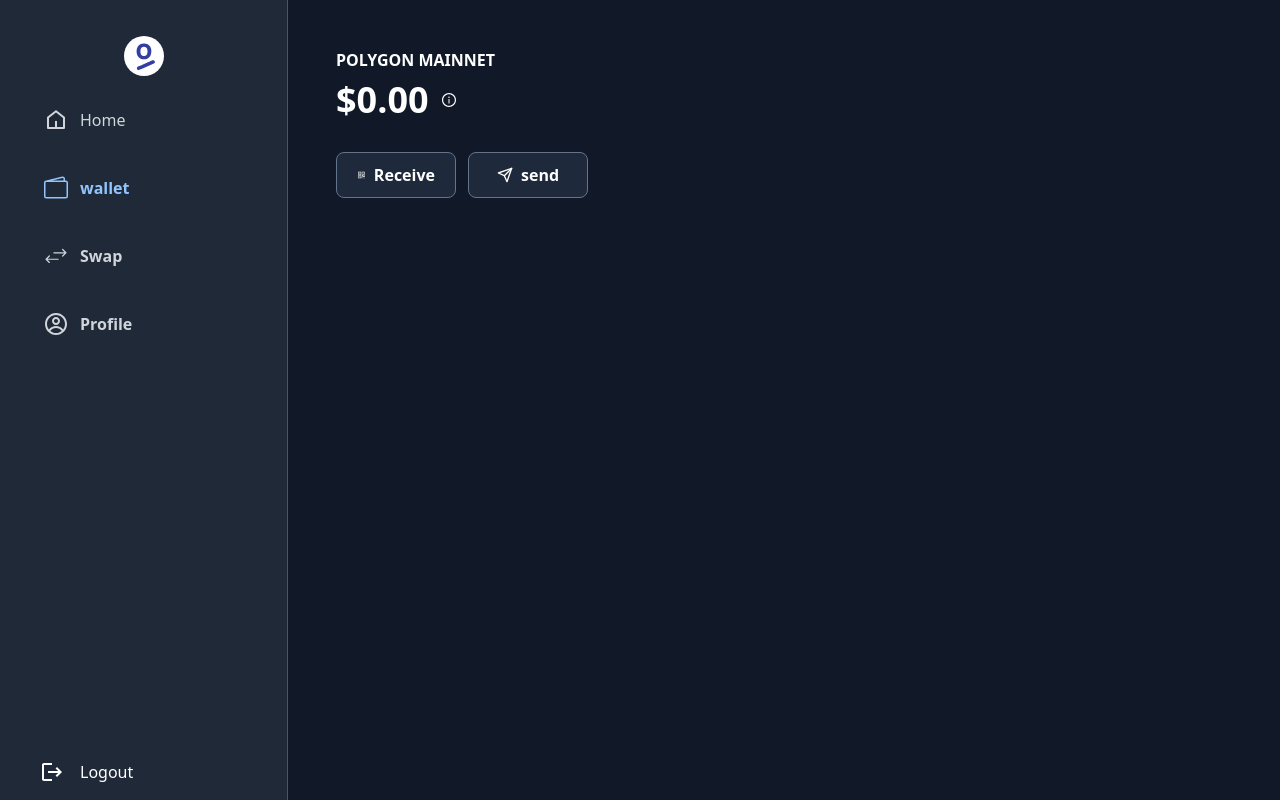
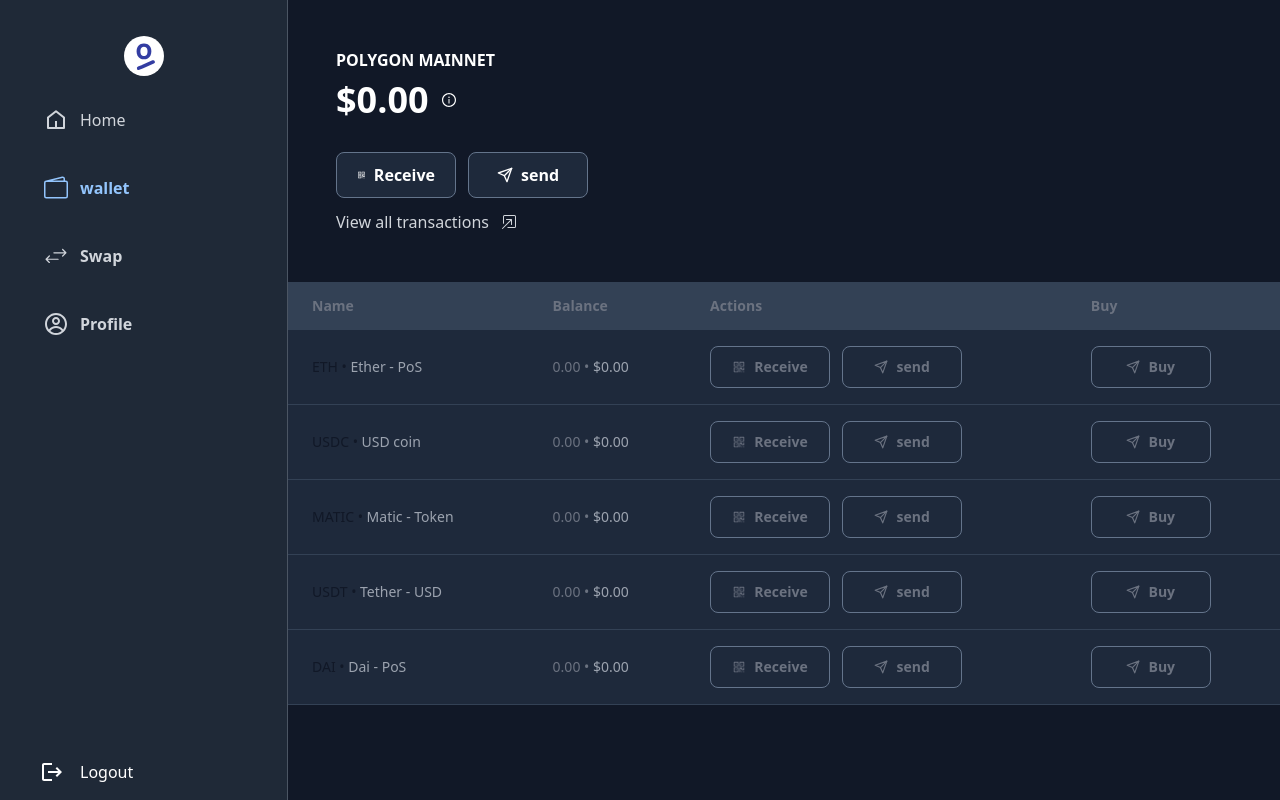
Before and after one commit to gammadefi/gamma-web, a Next.js app: page /wallet in a window 1280 px wide. Built offline with nearby package versions, Linux system fonts and the light colour scheme.

Commit message:
new changes

```diff
--- a/components/Sidebar.tsx
+++ b/components/Sidebar.tsx
@@ -17,7 +17,7 @@
   }
 
   return (
-    <div className="sm:block relative shrink-0 bg-gray-800 hidden py-4 px-3 border-gray-600 w-48 md:w-72 h-full border-r">
+    <div className="md:block relative shrink-0 bg-gray-800 hidden py-4 px-3 border-gray-600 w-48 md:w-72 h-full border-r">
       <div>
         <img src="/logo-dark.svg" className="mx-auto w-10 h-10 mt-5" />
       </div>
--- a/pages/wallet.tsx
+++ b/pages/wallet.tsx
@@ -1,50 +1,261 @@
-import React, { useEffect } from 'react'
-import {FiSend} from "react-icons/fi"
-import {AiOutlineInfoCircle, AiOutlineQrcode} from "react-icons/ai"
-import Link from 'next/link'
-import Sidebar from '../components/Sidebar'
-import BottomTab from '../components/BottomTab'
+import React, { useEffect } from "react";
+import { FiSend } from "react-icons/fi";
+import { AiOutlineInfoCircle, AiOutlineQrcode } from "react-icons/ai";
+import {BsBoxArrowInUpRight} from "react-icons/bs"
+import Link from "next/link";
+import Sidebar from "../components/Sidebar";
+import BottomTab from "../components/BottomTab";
 
 function wallet() {
-
   const isSignedIn: any = () => {
-    return true
-
-  }
+    return true;
+  };
 
   useEffect(() => {
     if (isSignedIn === false) {
-      location.replace("/login")
-   }
-
-  }, [])
-
-
+      location.replace("/login");
+    }
+  }, []);
 
   return (
-    <div className='h-screen bg-gray-900 text-white sm:flex items-center'>
+    <div className="h-screen bg-gray-900 text-white sm:flex items-center">
       <Sidebar />
       <BottomTab />
-      <div className='overflow-y-auto h-full w-full'>
-        <div className='w-full py-8 px-4 md:px-12 md:py-12'>
-            <h4 className='text-sm md:text-base font-semibold'>POLYGON MAINNET</h4>
-            <div className='flex gap-3 mt-2 items-center'>
-            <h2 className='font-bold text-2xl mt-0 md:text-4xl'>$0.00</h2>
-            <AiOutlineInfoCircle/>
-            </div>
+      <div className="overflow-y-auto h-full w-full">
+        <div className="w-full py-8 px-4 md:px-12 md:py-12">
+          <h4 className="text-sm md:text-base font-semibold">
+            POLYGON MAINNET
+          </h4>
+          <div className="flex gap-3 mt-2 items-center">
+            <h2 className="font-bold text-2xl mt-0 md:text-4xl">$0.00</h2>
+            <AiOutlineInfoCircle />
+          </div>
 
-            <div className='mt-8 flex items-center gap-3'>
-                <button style={{padding:"10px 20px", width:"120px"}} className='bg-slate-800 flex items-center justify-center gap-2 border font-bold border-slate-500 rounded-lg'><AiOutlineQrcode/> Receive</button>
+          <div className="mt-8 flex items-center gap-3">
+            <button
+              style={{ padding: "10px 20px", width: "120px" }}
+              className="bg-slate-800 flex items-center justify-center gap-2 border font-bold border-slate-500 rounded-lg"
+            >
+              <AiOutlineQrcode /> Receive
+            </button>
 
-                <button style={{padding:"10px 20px",width:"120px"}} className='bg-slate-800 flex items-center justify-center gap-2 border font-bold border-slate-500 rounded-lg'><FiSend/> send</button>
-            </div>
-
-
+            <button
+              style={{ padding: "10px 20px", width: "120px" }}
+              className="bg-slate-800 flex items-center justify-center gap-2 border font-bold border-slate-500 rounded-lg"
+            >
+              <FiSend /> send
+            </button>
+          </div>
+          <a target='_blank' className="flex items-center gap-3 mt-3 text-gray-300" href="https://polygonscan.com/address/0xebb07a5787650ba385ba7111fc4d3a994b6dbaa6">View all transactions <BsBoxArrowInUpRight/></a>
         </div>
 
+        <div className="overflow-x-auto mb- relative">
+
+          <table className="w-full text-sm text-left text-gray-500 dark:text-gray-400">
+
+            <thead className="text-sm text-gray-500 bg-slate-700  ">
+              <tr>
+                <th scope="col" className="py-3 px-6 h-12">
+                  Name
+                </th>
+                <th scope="col" className="py-3 px-6 h-12">
+                  Balance
+                </th>
+                <th scope="col" className="py-3  px-6 h-12">
+                  Actions
+                </th>
+                <th scope="col" className="py-3 px-6  h-12">
+                  Buy
+                </th>
+              </tr>
+            </thead>
+            <tbody>
+              <tr className=" border-slate-700 border-b bg-slate-800">
+                <th
+                  scope="row"
+                  className="py-4 px-6 font-medium text-gray-900 whitespace-nowrap dark:text-white"
+                >
+                  ETH • <span className="text-gray-400">Ether - PoS </span>
+                </th>
+                <td className="py-4 px-6">
+                  0.00 • <span className="text-gray-400">$0.00</span>
+                </td>
+                <td className="py-4  px-6">
+                  <div className="flex  items-center gap-3">
+                    <button
+                      style={{ padding: "10px 20px", width: "120px" }}
+                      className="bg-slate-800 flex items-center justify-center gap-2 border font-bold border-slate-500 rounded-lg"
+                    >
+                      <AiOutlineQrcode /> Receive
+                    </button>
+
+                    <button
+                      style={{ padding: "10px 20px", width: "120px" }}
+                      className="bg-slate-800 flex items-center justify-center gap-2 border font-bold border-slate-500 rounded-lg"
+                    >
+                      <FiSend /> send
+                    </button>
+                  </div>
+                </td>
+                <td className="py-4  px-6">
+                  <button
+                    style={{ padding: "10px 20px", width: "120px" }}
+                    className="bg-slate-800 flex items-center justify-center gap-2 border font-bold border-slate-500 rounded-lg"
+                  >
+                    <FiSend /> Buy
+                  </button>
+                </td>
+              </tr>
+              <tr className=" border-slate-700 border-b bg-slate-800">
+                <th
+                  scope="row"
+                  className="py-4 px-6 font-medium text-gray-900 whitespace-nowrap dark:text-white"
+                >
+                  USDC • <span className="text-gray-400">USD coin </span>
+                </th>
+                <td className="py-4 px-6">
+                  0.00 • <span className="text-gray-400">$0.00</span>
+                </td>
+                <td className="py-4 px-6 ">
+                  <div className="flex items-center gap-3">
+                    <button
+                      style={{ padding: "10px 20px", width: "120px" }}
+                      className="bg-slate-800 flex items-center justify-center gap-2 border font-bold border-slate-500 rounded-lg"
+                    >
+                      <AiOutlineQrcode /> Receive
+                    </button>
+
+                    <button
+                      style={{ padding: "10px 20px", width: "120px" }}
+                      className="bg-slate-800 flex items-center justify-center gap-2 border font-bold border-slate-500 rounded-lg"
+                    >
+                      <FiSend /> send
+                    </button>
+                  </div>
+                </td>
+                <td className="py-4 px-6 ">
+                  <button
+                    style={{ padding: "10px 20px", width: "120px" }}
+                    className="bg-slate-800 flex items-center justify-center gap-2 border font-bold border-slate-500 rounded-lg"
+                  >
+                    <FiSend /> Buy
+                  </button>
+                </td>
+              </tr>
+              <tr className=" border-slate-700 border-b bg-slate-800">
+                <th
+                  scope="row"
+                  className="py-4 px-6 font-medium text-gray-900 whitespace-nowrap dark:text-white"
+                >
+                  MATIC • <span className="text-gray-400">Matic - Token </span>
+                </th>
+                <td className="py-4 px-6">
+                  0.00 • <span className="text-gray-400">$0.00</span>
+                </td>
+                <td className="py-4 px-6 ">
+                  <div className="flex items-center gap-3">
+                    <button
+                      style={{ padding: "10px 20px", width: "120px" }}
+                      className="bg-slate-800 flex items-center justify-center gap-2 border font-bold border-slate-500 rounded-lg"
+                    >
+                      <AiOutlineQrcode /> Receive
+                    </button>
+
+                    <button
+                      style={{ padding: "10px 20px", width: "120px" }}
+                      className="bg-slate-800 flex items-center justify-center gap-2 border font-bold border-slate-500 rounded-lg"
+                    >
+                      <FiSend /> send
+                    </button>
+                  </div>
+                </td>
+                <td className="py-4 px-6 ">
+                  <button
+                    style={{ padding: "10px 20px", width: "120px" }}
+                    className="bg-slate-800 flex items-center justify-center gap-2 border font-bold border-slate-500 rounded-lg"
+                  >
+                    <FiSend /> Buy
+                  </button>
+                </td>
+              </tr>
+              <tr className=" border-slate-700 border-b bg-slate-800">
+                <th
+                  scope="row"
+                  className="py-4 px-6 font-medium text-gray-900 whitespace-nowrap dark:text-white"
+                >
+                  USDT • <span className="text-gray-400">Tether - USD </span>
+                </th>
+                <td className="py-4 px-6">
+                  0.00 • <span className="text-gray-400">$0.00</span>
+                </td>
+                <td className="py-4 px-6 ">
+                  <div className="flex items-center gap-3">
+                    <button
+                      style={{ padding: "10px 20px", width: "120px" }}
+                      className="bg-slate-800 flex items-center justify-center gap-2 border font-bold border-slate-500 rounded-lg"
+                    >
+                      <AiOutlineQrcode /> Receive
+                    </button>
+
+                    <button
+                      style={{ padding: "10px 20px", width: "120px" }}
+                      className="bg-slate-800 flex items-center justify-center gap-2 border font-bold border-slate-500 rounded-lg"
+                    >
+                      <FiSend /> send
+                    </button>
+                  </div>
+                </td>
+                <td className="py-4 px-6 ">
+                  <button
+                    style={{ padding: "10px 20px", width: "120px" }}
+                    className="bg-slate-800 flex items-center justify-center gap-2 border font-bold border-slate-500 rounded-lg"
+                  >
+                    <FiSend /> Buy
+                  </button>
+                </td>
+              </tr>
+              <tr className=" border-slate-700 border-b bg-slate-800">
+                <th
+                  scope="row"
+                  className="py-4 px-6 font-medium text-gray-900 whitespace-nowrap dark:text-white"
+                >
+                  DAI • <span className="text-gray-400">Dai - PoS </span>
+                </th>
+                <td className="py-4 px-6">
+                  0.00 • <span className="text-gray-400">$0.00</span>
+                </td>
+                <td className="py-4 px-6 ">
+                  <div className="flex items-center gap-3">
+                    <button
+                      style={{ padding: "10px 20px", width: "120px" }}
+                      className="bg-slate-800 flex items-center justify-center gap-2 border font-bold border-slate-500 rounded-lg"
+                    >
+                      <AiOutlineQrcode /> Receive
+                    </button>
+
+                    <button
+                      style={{ padding: "10px 20px", width: "120px" }}
+                      className="bg-slate-800 flex items-center justify-center gap-2 border font-bold border-slate-500 rounded-lg"
+                    >
+                      <FiSend /> send
+                    </button>
+                  </div>
+                </td>
+                <td className="py-4 px-6 ">
+                  <button
+                    style={{ padding: "10px 20px", width: "120px" }}
+                    className="bg-slate-800 flex items-center justify-center gap-2 border font-bold border-slate-500 rounded-lg"
+                  >
+                    <FiSend /> Buy
+                  </button>
+                </td>
+              </tr>
+            </tbody>
+          </table>
+        </div>
       </div>
     </div>
-  )
+  );
 }
 
-export default wallet
+export default wallet;
```
